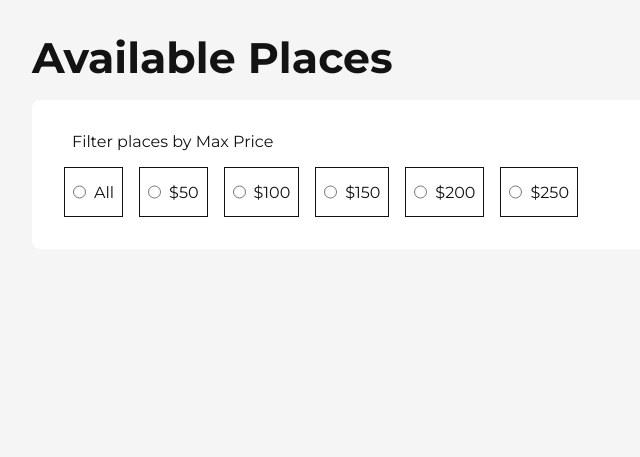
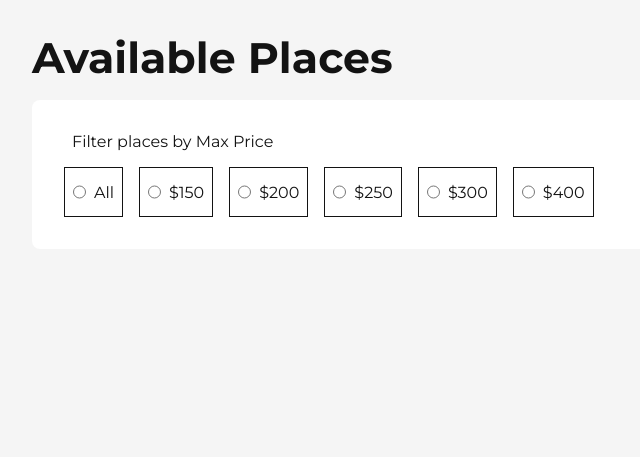
Before and after one commit to Saad5840/holbertonschool-hbnb, a Flask app: page / in a window 1280 px wide. Shown: the part 128-585 px from the top of the page, without its empty margins (0-640 px from the left). Run offline with Flask 3, Linux system fonts and the light colour scheme; some libraries are stand-ins or nearby versions.

Commit message:
price filters

```diff
--- a/part4/app/templates/index.html
+++ b/part4/app/templates/index.html
@@ -37,14 +37,6 @@
                             All
                         </label>
                         <label class="filter-option">
-                            <input type="radio" name="option" value="50">
-                            $50
-                        </label>
-                        <label class="filter-option">
-                            <input type="radio" name="option" value="100">
-                            $100
-                        </label>
-                        <label class="filter-option">
                             <input type="radio" name="option" value="150">
                             $150
                         </label>
@@ -55,6 +47,14 @@
                         <label class="filter-option">
                             <input type="radio" name="option" value="250">
                             $250
+                        </label>
+                        <label class="filter-option">
+                            <input type="radio" name="option" value="300">
+                            $300
+                        </label>
+                        <label class="filter-option">
+                            <input type="radio" name="option" value="400">
+                            $400
                         </label>
                     </div>
                 </section>
```
